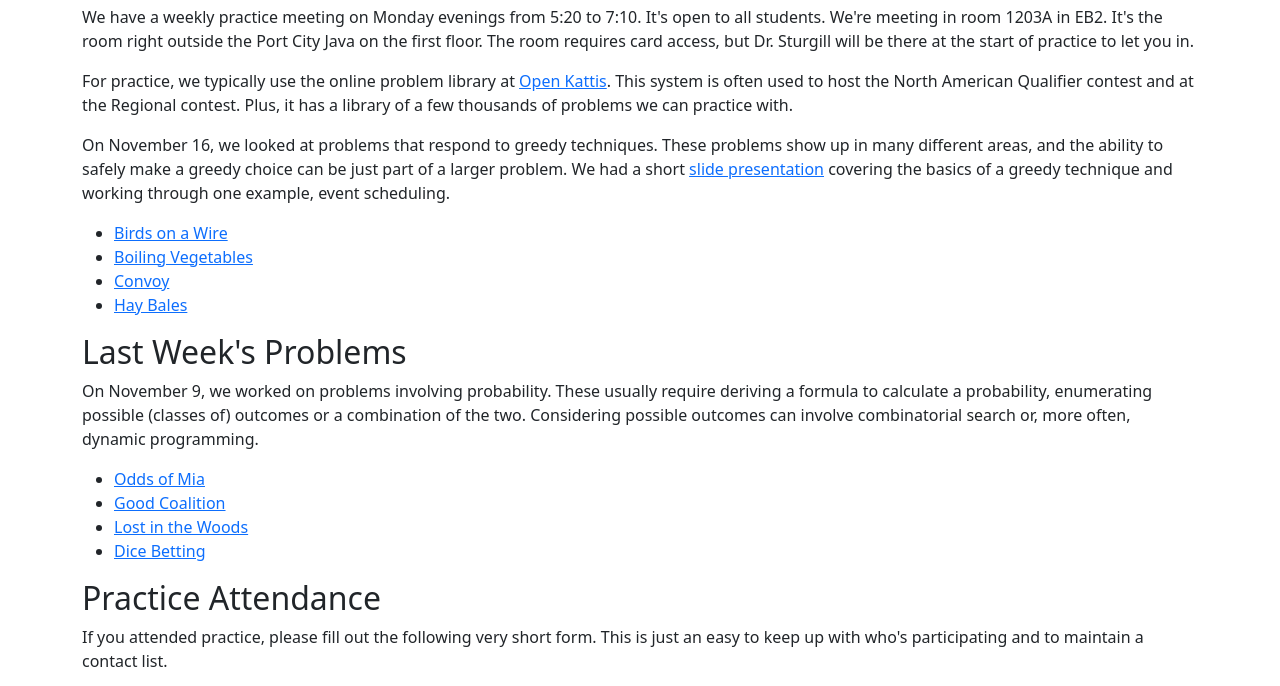
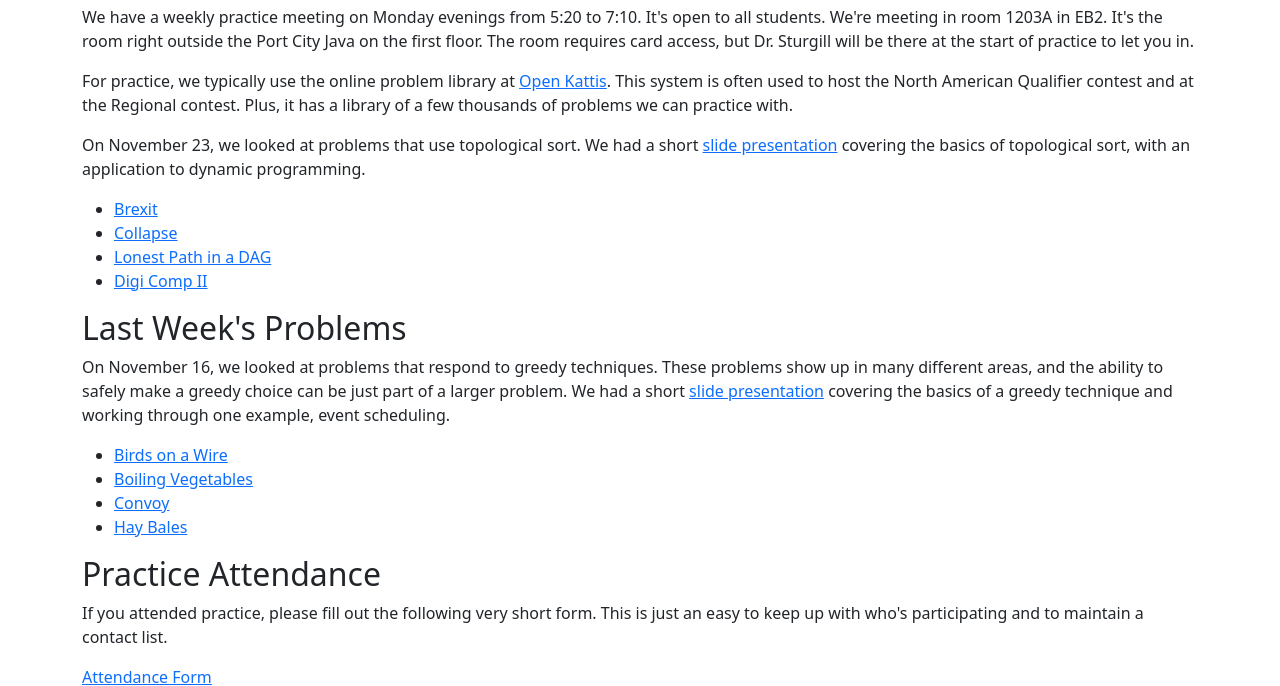
Before and after one commit to dbsturgi/contest, a plain HTML site: page index.html in a window 1280 px wide. Shown: the part 653-1339 px from the top of the page. Drawn offline with nearby package versions, Linux system fonts and the light colour scheme.

Commit message:
Weekly problems and Top Sort slides

```diff
--- a/index.html
+++ b/index.html
@@ -142,6 +142,30 @@
     -->
 
     <p>
+      On November 23, we looked at problems that use topological sort.  We had a
+      short <a href="slides/graph/TopologicalSortAndDP.pdf">slide presentation</a>
+      covering the basics of topological sort, with an application to
+      dynamic programming.
+    </p>
+
+    <ul>
+      <li> <a href="https://open.kattis.com/problems/brexit">
+          Brexit
+        </a>
+      <li> <a href="https://open.kattis.com/problems/collapse">
+          Collapse
+        </a>
+      <li> <a href="https://open.kattis.com/problems/longestpathinadag">
+          Lonest Path in a DAG
+        </a>
+      <li> <a href="https://open.kattis.com/problems/digicomp2">
+          Digi Comp II
+        </a>
+    </ul>
+
+    <h2>Last Week's Problems</h2>
+
+    <p>
       On November 16, we looked at problems that respond to greedy
       techniques.  These problems show up in many different areas, and
       the ability to safely make a greedy choice can be just part of a
@@ -163,32 +187,6 @@
         </a>
       <li> <a href="https://open.kattis.com/problems/haybales">
           Hay Bales
-        </a>
-    </ul>
-
-    <h2>Last Week's Problems</h2>
-
-    <p>
-      On November 9, we worked on problems involving probability.
-      These usually require deriving a formula to calculate a
-      probability, enumerating possible (classes of) outcomes or a
-      combination of the two.  Considering possible outcomes can
-      involve combinatorial search or, more often, dynamic
-      programming.
-    </p>
-
-    <ul>
-      <li> <a href="https://open.kattis.com/problems/odds">
-          Odds of Mia
-        </a>
-      <li> <a href="https://open.kattis.com/problems/goodcoalition">
-          Good Coalition
-        </a>
-      <li> <a href="https://open.kattis.com/problems/lostinthewoods">
-          Lost in the Woods
-        </a>
-      <li> <a href="https://open.kattis.com/problems/dicebetting">
-          Dice Betting
         </a>
     </ul>
 
```
Also changed, not shown: 1 other file.
